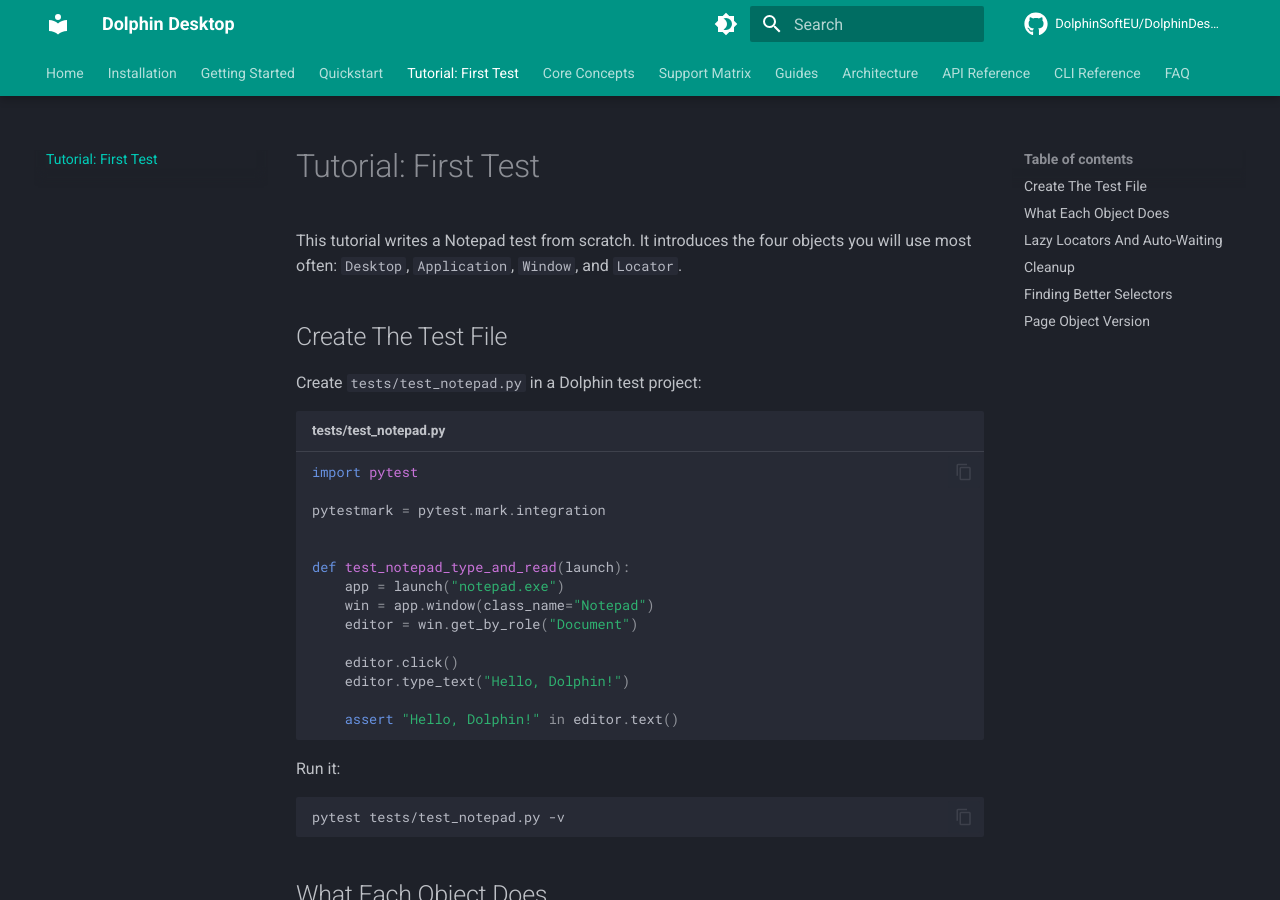
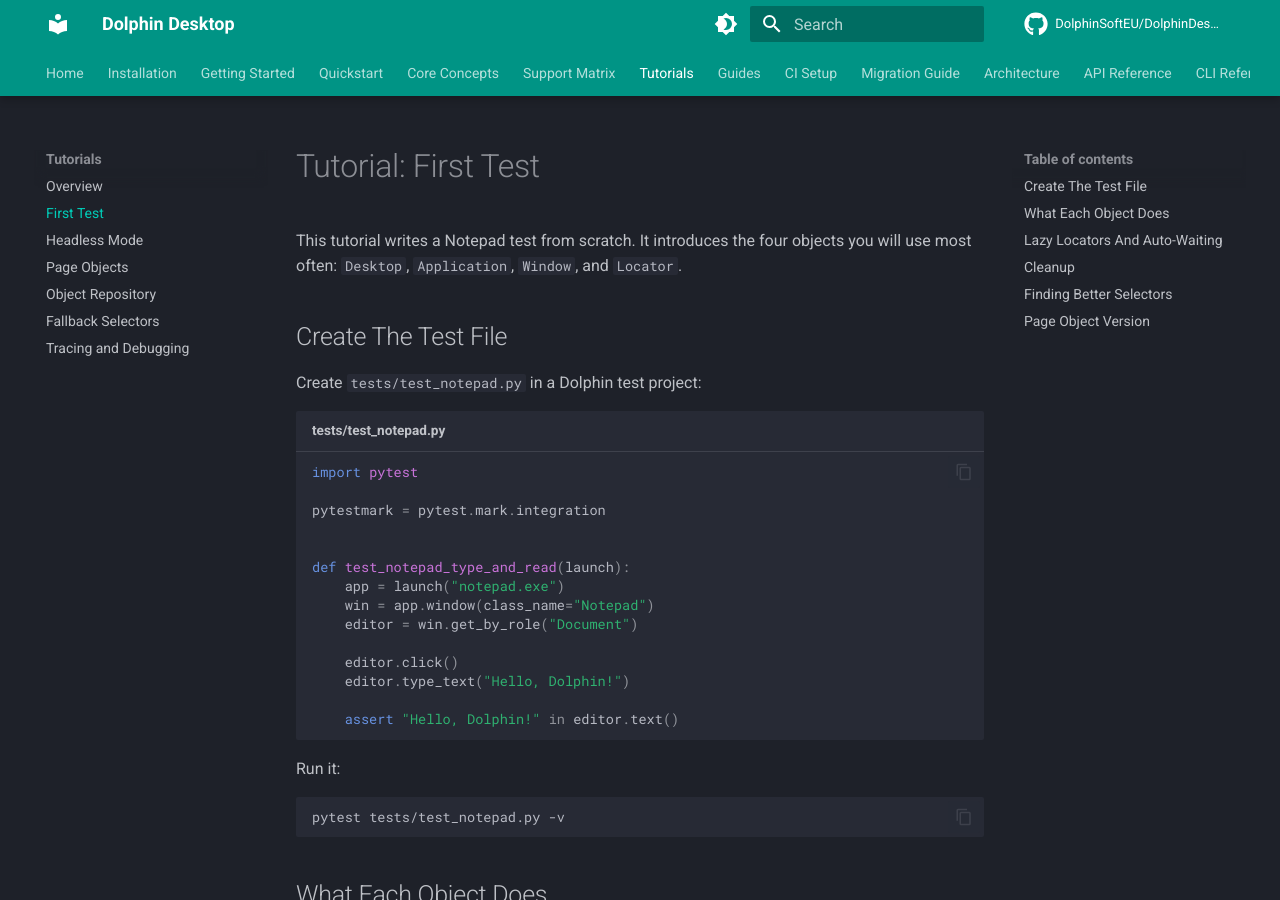
Before and after one commit to DolphinSoftEU/DolphinDesktop, an MkDocs documentation site: the page built from docs/tutorials/first-test.md, in a window 1280 px wide and 900 px high. Built offline with MkDocs 1.6.1 and Material for MkDocs 9.7.7, drawn with Linux system fonts in a browser that asks for light colours; comment, search, counter and statistics services are not loaded; the version menu is left out.

Commit message:
Update mkdocs.yml

```diff
--- a/mkdocs.yml
+++ b/mkdocs.yml
@@ -84,9 +84,16 @@
   - Installation: installation.md
   - Getting Started: getting-started.md
   - Quickstart: quickstart.md
-  - "Tutorial: First Test": tutorials/first-test.md
   - Core Concepts: core-concepts.md
   - Support Matrix: support-matrix.md
+  - Tutorials:
+      - Overview: tutorials/index.md
+      - First Test: tutorials/first-test.md
+      - Headless Mode: tutorials/headless-mode.md
+      - Page Objects: tutorials/page-objects.md
+      - Object Repository: tutorials/object-repository.md
+      - Fallback Selectors: tutorials/fallback-selectors.md
+      - Tracing and Debugging: tutorials/tracing.md
   - Guides:
       - Overview: guides/index.md
       - Native Windows Apps: guides/native.md
@@ -103,19 +110,13 @@
       - Office: guides/office.md
       - SAP GUI for Windows: guides/sap.md
       - Image-Based Fallback: guides/image-based.md
-      - Headless Mode: tutorials/headless-mode.md
-      - Page Objects: tutorials/page-objects.md
-      - Object Repository: tutorials/object-repository.md
-      - Fallback Selectors: tutorials/fallback-selectors.md
-      - Tracing and Debugging: tutorials/tracing.md
-      - Migration Guide: migration.md
-      - All Tutorials: tutorials/index.md
-      - CI Setup:
-          - Overview: ci/index.md
-          - GitHub Actions: ci/github-actions.md
-          - Jenkins: ci/jenkins.md
-          - TeamCity: ci/teamcity.md
-          - Full Workflow Example: ci-example.md
+  - CI Setup:
+      - Overview: ci/index.md
+      - GitHub Actions: ci/github-actions.md
+      - Jenkins: ci/jenkins.md
+      - TeamCity: ci/teamcity.md
+      - Full Workflow Example: ci-example.md
+  - Migration Guide: migration.md
   - Architecture:
       - Backend Architecture: architecture.md
       - Backend Capabilities: backend-capabilities.md
```
